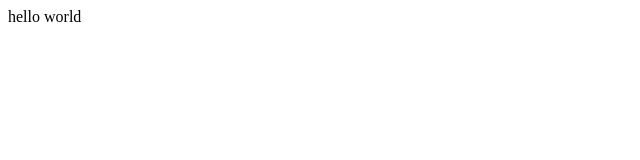
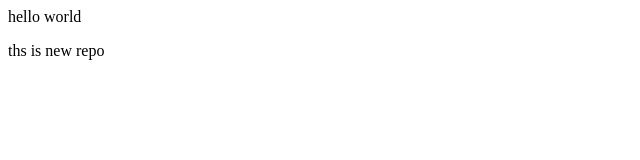
Before and after one commit to Abhilash-Basarikatti/demo-1, a plain HTML site: page index.html in a window 1280 px wide. Shown: the full height of the page, 0-640 px from the left. Drawn offline with Linux system fonts and the light colour scheme.

Commit message:
aadded new line

```diff
--- a/index.html
+++ b/index.html
@@ -1 +1,2 @@
 <p>hello world</p>
+<P> ths is new repo</P>
```
Also changed, not shown: 1 other file.
